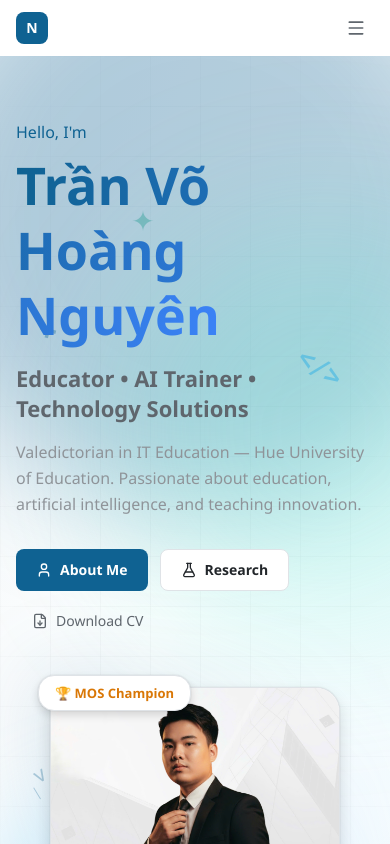
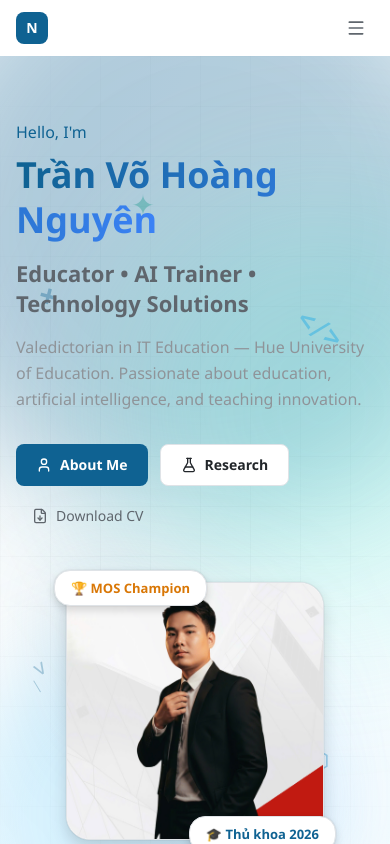
Before and after one commit to nguyenhihi123q/GioiThieuBanThan, a React (Vite) app: page / in a window 390 px wide. Shown: the top 844 px of the page. Built offline with nearby package versions, Linux system fonts and the light colour scheme.

Commit message:
Fix mobile overflow on HomePage by reducing font and image size

```diff
--- a/src/pages/HomePage.tsx
+++ b/src/pages/HomePage.tsx
@@ -186,7 +186,7 @@ export default function HomePage() {
 
               <motion.h1
                 variants={itemVariants}
-                className="mb-4 text-hero-xl font-bold leading-tight text-text-primary sm:text-hero-2xl"
+                className="mb-4 text-title1 sm:text-hero-xl lg:text-hero-2xl font-bold leading-tight text-text-primary"
               >
                 <span className="gradient-text">{t('hero.name')}</span>
               </motion.h1>
@@ -244,7 +244,7 @@ export default function HomePage() {
                     src={avatarImg}
                     alt="Trần Võ Hoàng Nguyên — Profile"
                     aspectRatio="square"
-                    className="h-72 w-72 sm:h-80 sm:w-80 lg:h-96 lg:w-96"
+                    className="h-64 w-64 sm:h-72 sm:w-72 lg:h-96 lg:w-96"
                     placeholderIcon={
                       <User className="h-16 w-16 text-text-disabled" />
                     }
```
